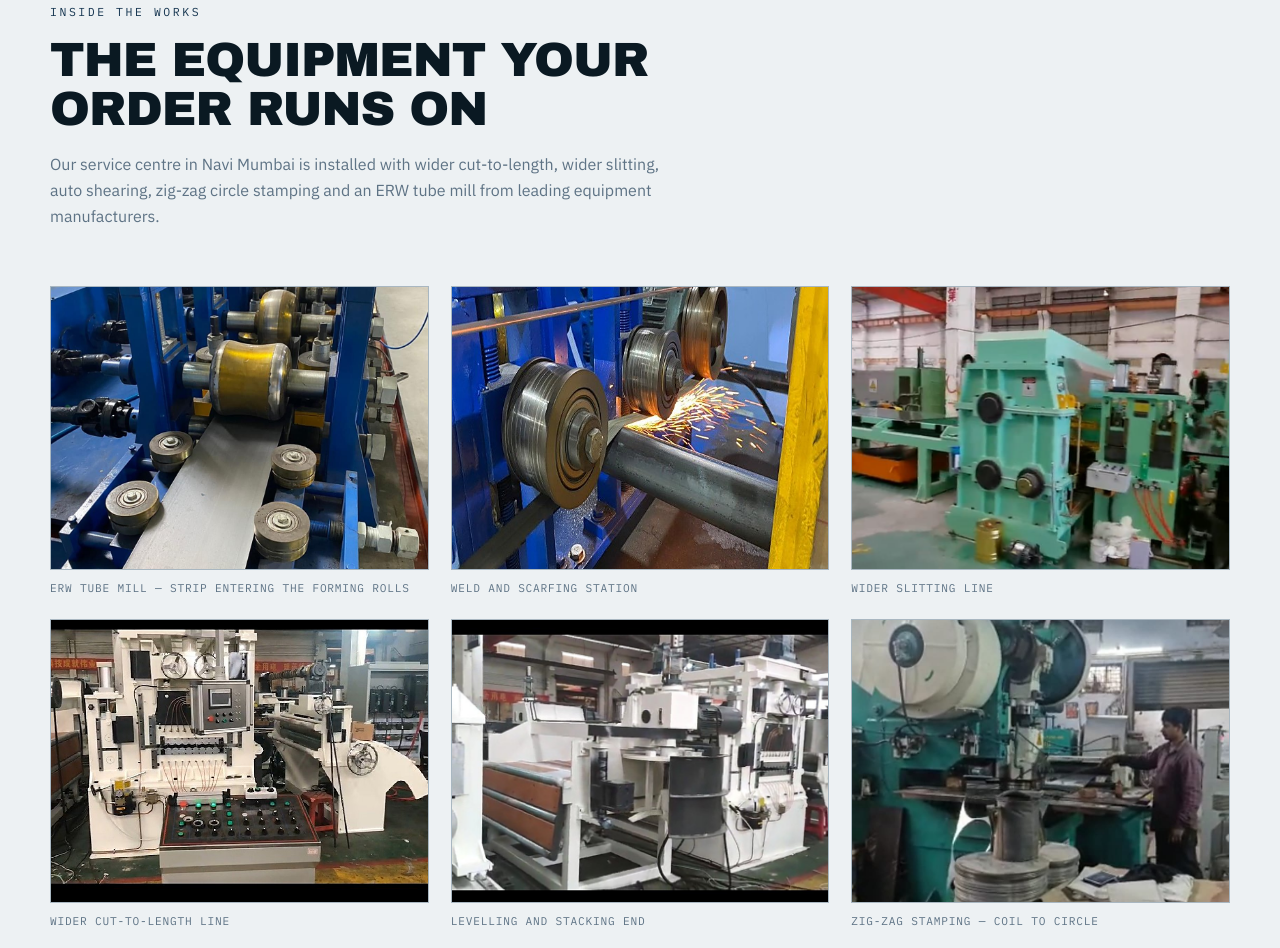
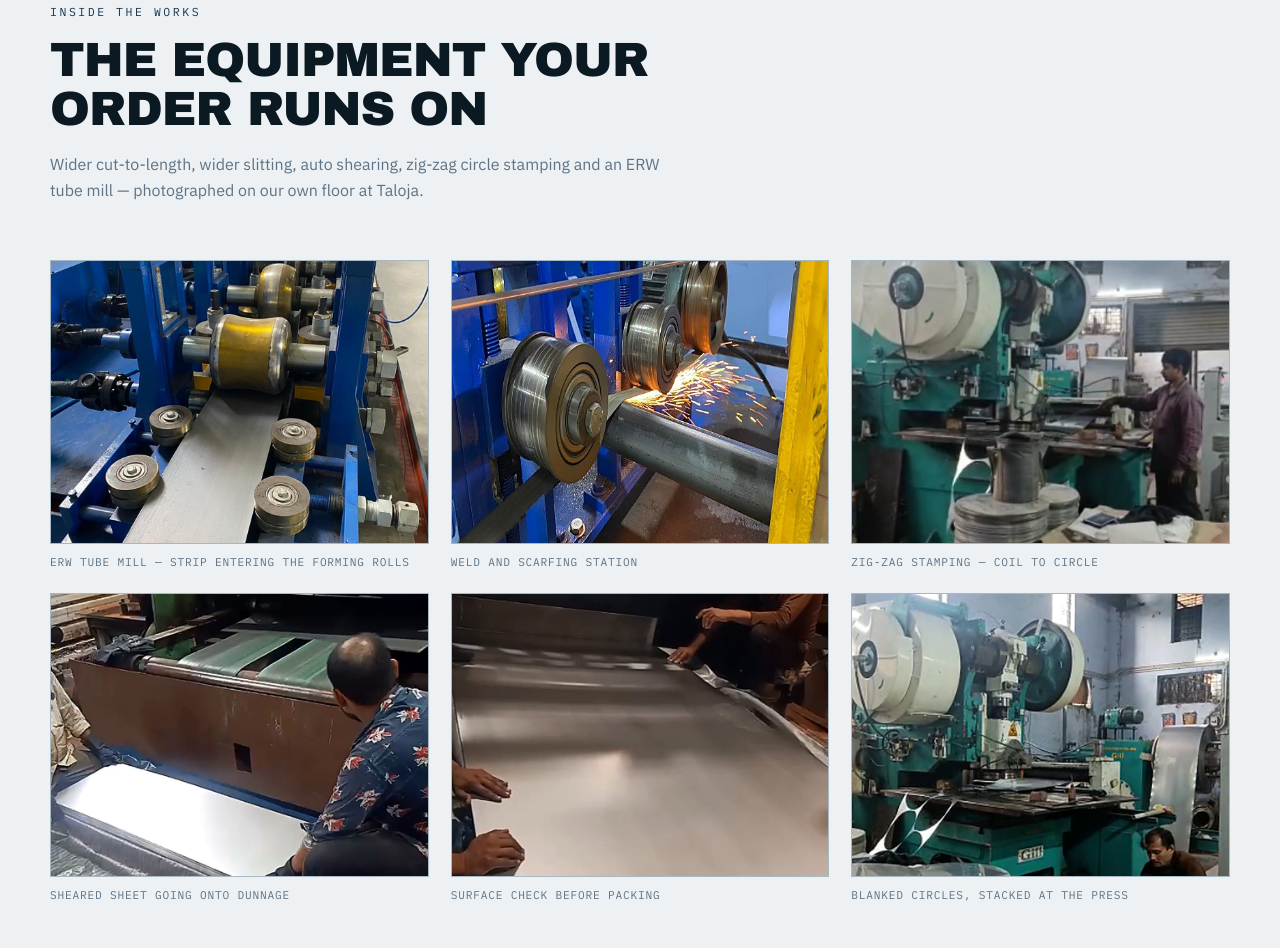
Before and after one commit to chourasia0786/MaitriOverseas, a plain HTML site: page index.html in a window 1280 px wide. Shown: the part 8302-9250 px from the top of the page. Drawn offline with Linux system fonts and the light colour scheme.

Commit message:
Set homepage_3

```diff
--- a/index.html
+++ b/index.html
@@ -427,9 +427,8 @@
     <header class="sechead">
       <p class="eyebrow eyebrow--dark">Inside the works</p>
       <h2>The equipment your order runs on</h2>
-      <p class="sechead__note">Our service centre in Navi Mumbai is installed with wider
-        cut-to-length, wider slitting, auto shearing, zig-zag circle stamping and an ERW tube mill
-        from leading equipment manufacturers.</p>
+      <p class="sechead__note">Wider cut-to-length, wider slitting, auto shearing, zig-zag circle
+        stamping and an ERW tube mill — photographed on our own floor at Taloja.</p>
     </header>
 
     <div class="gallery">
@@ -440,18 +439,6 @@
       <figure class="shot">
         <img src="img/tube-weld.jpg" alt="Sparks flying at the weld and scarfing station of the tube mill" loading="lazy">
         <figcaption>Weld and scarfing station</figcaption>
-      </figure>
-      <figure class="shot">
-        <img src="img/slitting-line.jpg" alt="Wider slitting line installed on the shop floor" loading="lazy">
-        <figcaption>Wider slitting line</figcaption>
-      </figure>
-      <figure class="shot">
-        <img src="img/ctl-line.jpg" alt="Wider cut-to-length line with control desk" loading="lazy">
-        <figcaption>Wider cut-to-length line</figcaption>
-      </figure>
-      <figure class="shot">
-        <img src="img/ctl-line-2.jpg" alt="Levelling and stacking end of the cut-to-length line" loading="lazy">
-        <figcaption>Levelling and stacking end</figcaption>
       </figure>
       <figure class="shot">
         <img src="img/circle-press.jpg" alt="Zig-zag stamping press with blanked stainless steel circles stacked beneath" loading="lazy">
```
Also changed, not shown: img/ctl-line-2.jpg (deleted), img/ctl-line.jpg (deleted), img/slitting-line.jpg (deleted).
